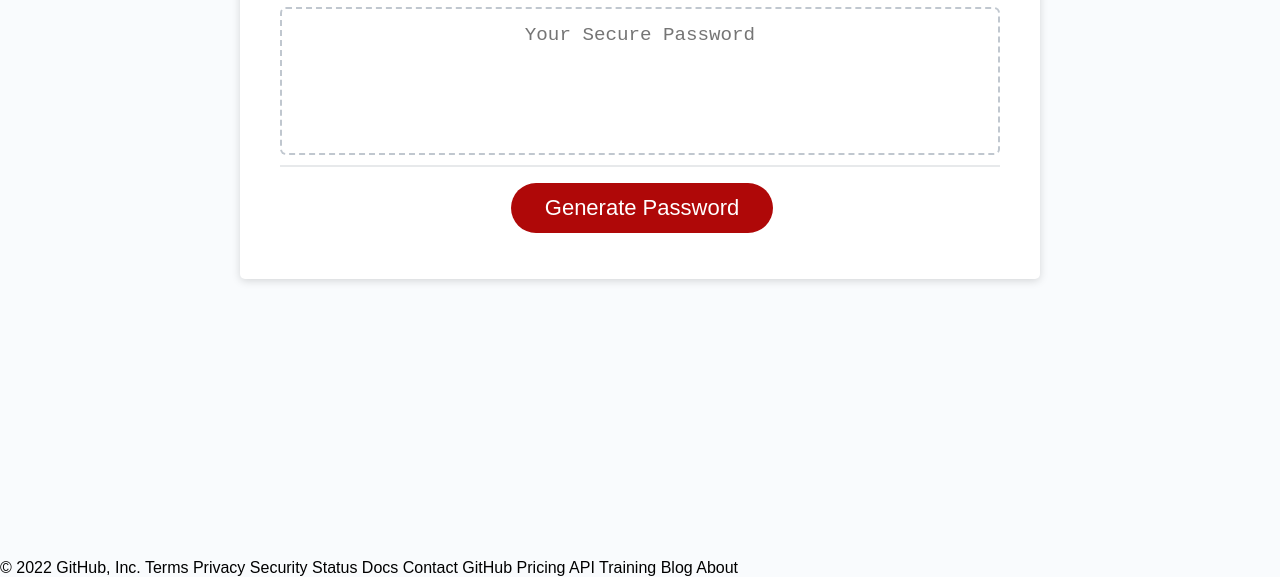
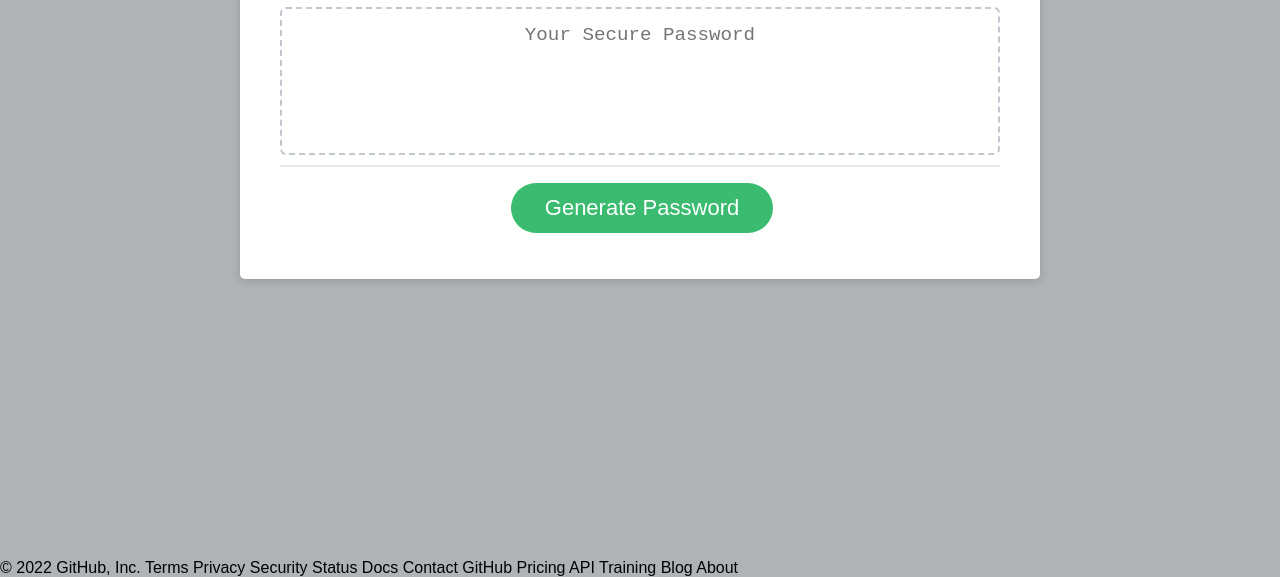
Before and after one commit to Julie-t87/password-generator, a plain HTML site: page index.html in a window 1280 px wide. Shown: the part 241-818 px from the top of the page. Drawn offline with Linux system fonts and the light colour scheme.

Commit message:
edited colors

```diff
--- a/assets/css/style.css
+++ b/assets/css/style.css
@@ -14,7 +14,7 @@ body,
 
 body {
   font-family: sans-serif;
-  background-color: #f9fbfd;
+  background-color: #b0b3b6;
 }
 
 .wrapper {
@@ -41,6 +41,7 @@ header {
   max-width: 800px;
   padding: 30px 40px;
 }
+
 
 .card-header::after {
   content: " ";
@@ -74,7 +75,7 @@ header {
 
 .btn {
   border: none;
-  background-color: hsl(360, 91%, 36%);
+  background-color: rgb(59, 187, 112);
   border-radius: 25px;
   box-shadow: rgba(0, 0, 0, 0.1) 0px 1px 6px 0px rgba(0, 0, 0, 0.2) 0px 1px 1px
     0px;
```
Also changed, not shown: 1 other file.
